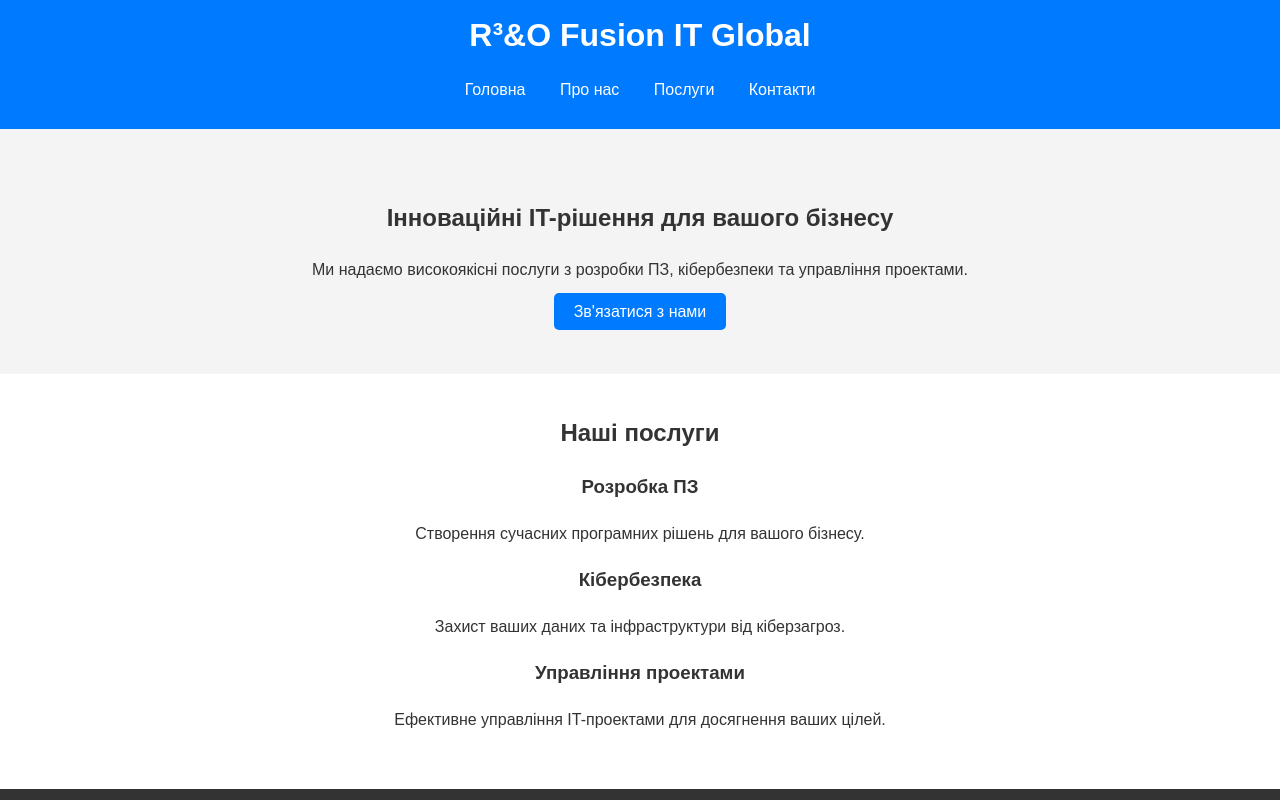
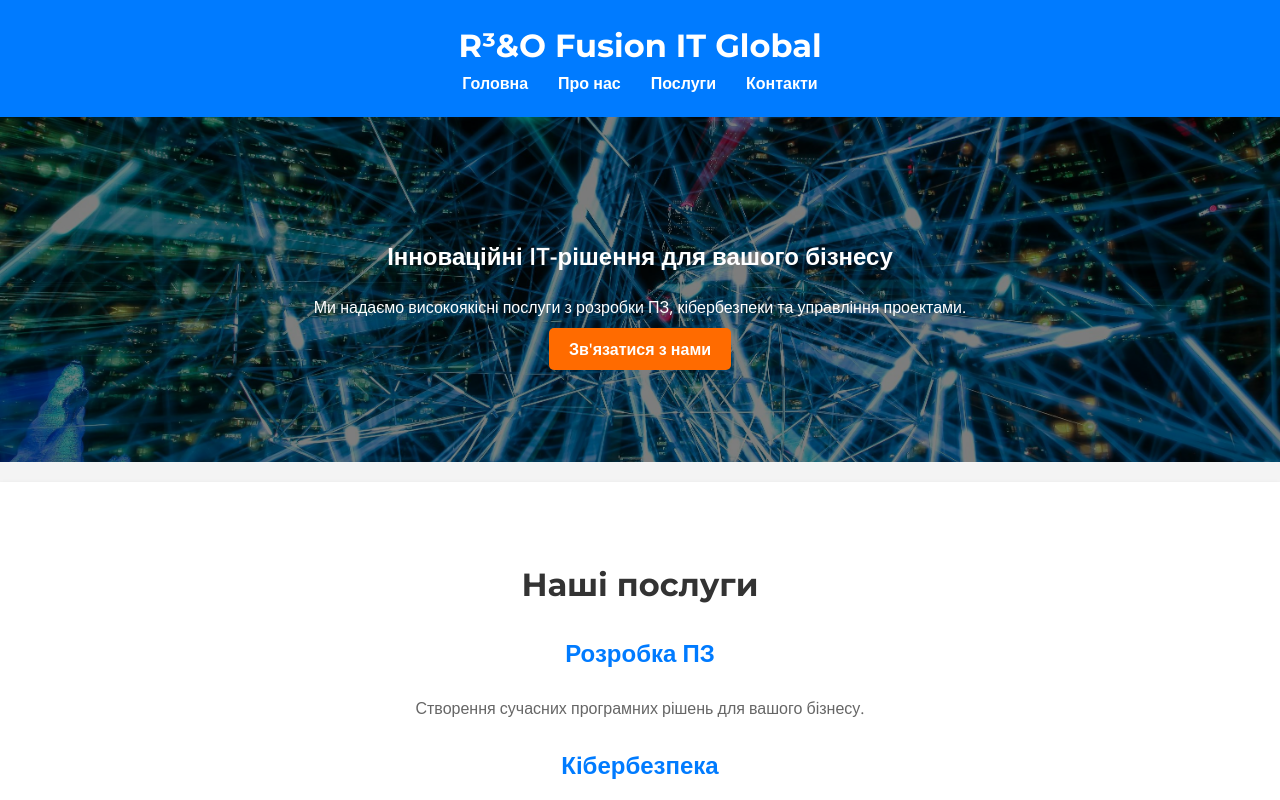
Before and after one commit to RodikaChorba/R-O_Fusion_IT_Global, a website: page src/index.html in a window 1280 px wide. Shown: the top 800 px of the page. Drawn offline with nearby package versions, Linux system fonts and the light colour scheme.

Commit message:
add home background

```diff
--- a/src/css/styles.css
+++ b/src/css/styles.css
@@ -1,63 +1,193 @@
+/* Загальні стилі */
 body {
   margin: 0;
   padding: 0;
+  background-color: #f4f4f4;
   color: #333;
-  font-family: Arial, sans-serif;
+  font-family: "Open Sans", sans-serif;
   line-height: 1.6;
 }
 
 header {
-  padding: 10px 0;
+  padding: 20px 0;
   background: #007bff;
   color: #fff;
+  box-shadow: 0 2px 5px rgba(0, 0, 0, 0.1);
   text-align: center;
 }
 
 header .logo h1 {
   margin: 0;
+  font-size: 2rem;
+  font-family: "Montserrat", sans-serif;
 }
 
 nav ul {
+  display: flex;
+  justify-content: center;
+  margin: 0;
   padding: 0;
   list-style: none;
 }
 
 nav ul li {
-  display: inline;
   margin: 0 15px;
 }
 
 nav ul li a {
   color: #fff;
+  font-weight: 600;
   text-decoration: none;
+  transition: color 0.3s ease;
 }
 
+nav ul li a:hover {
+  color: #ff6b00;
+}
+
+/* Секція Hero */
+
 .hero {
-  padding: 50px 20px;
-  background: #f4f4f4;
+  position: relative;
+  padding: 100px 20px;
+  background: url("../img/home.jpg") no-repeat center center/cover;
+  color: #fff;
   text-align: center;
 }
+
+.hero::before {
+  content: "";
+  position: absolute;
+  top: 0;
+  right: 0;
+  bottom: 0;
+  left: 0;
+  z-index: 1;
+  background: rgba(0, 0, 0, 0.5); /* Затемнення фону */
+}
+
+.hero h2,
+.hero p,
+.hero .cta-button {
+  position: relative;
+  z-index: 2;
+}
+
+/* .hero {
+  padding: 100px 20px;
+  background: url("tech-background.jpg") no-repeat center center/cover;
+  color: #242222;
+  text-align: center;
+} */
+
+/*
+.hero h2 {
+  margin-bottom: 20px;
+  font-size: 2.5rem;
+  font-family: "Montserrat", sans-serif;
+}
+
+.hero p {
+  max-width: 800px;
+  margin: 0 auto 30px;
+  font-size: 1.2rem;
+} */
 
 .cta-button {
   padding: 10px 20px;
   border-radius: 5px;
-  background: #007bff;
+  background: #ff6b00;
   color: #fff;
+  font-weight: 600;
   text-decoration: none;
+  transition: background 0.3s ease;
 }
 
+.cta-button:hover {
+  background: #e65c00;
+}
+
+/* Секції */
 .services-overview,
 .about-us,
 .services,
 .contact {
-  padding: 20px;
+  margin: 20px 0;
+  padding: 50px 20px;
+  background: #fff;
+  box-shadow: 0 2px 5px rgba(0, 0, 0, 0.1);
   text-align: center;
 }
 
+.services-overview h2,
+.about-us h2,
+.services h2,
+.contact h2 {
+  margin-bottom: 20px;
+  font-size: 2rem;
+  font-family: "Montserrat", sans-serif;
+}
+
+.service {
+  margin: 20px 0;
+}
+
+.service h3 {
+  color: #007bff;
+  font-size: 1.5rem;
+}
+
+.service p {
+  color: #666;
+  font-size: 1rem;
+}
+
+/* Форма зворотного зв'язку */
+.contact form {
+  max-width: 600px;
+  margin: 0 auto;
+  text-align: left;
+}
+
+.contact label {
+  display: block;
+  margin-bottom: 5px;
+  font-weight: 600;
+}
+
+.contact input,
+.contact textarea {
+  width: 100%;
+  margin-bottom: 20px;
+  padding: 10px;
+  border: 1px solid #ccc;
+  border-radius: 5px;
+}
+
+.contact button {
+  padding: 10px 20px;
+  border: none;
+  border-radius: 5px;
+  background: #007bff;
+  color: #fff;
+  font-weight: 600;
+  cursor: pointer;
+  transition: background 0.3s ease;
+}
+
+.contact button:hover {
+  background: #005bb5;
+}
+
+/* Футер */
 footer {
-  margin-top: 20px;
-  padding: 10px 0;
+  margin-top: 50px;
+  padding: 20px 0;
   background: #333;
   color: #fff;
   text-align: center;
 }
+
+footer p {
+  margin: 0;
+}
--- a/src/index.html
+++ b/src/index.html
@@ -4,7 +4,11 @@
     <meta charset="UTF-8" />
     <meta name="viewport" content="width=device-width, initial-scale=1.0" />
     <title>R³&O Fusion IT Global</title>
-    <link rel="stylesheet" href="css/styles.css" />
+    <link href="css/styles.css" rel="stylesheet" />
+    <link
+      href="https://fonts.googleapis.com/css2?family=Montserrat:wght@400;700&family=Open+Sans:wght@400;600&display=swap"
+      rel="stylesheet"
+    />
   </head>
   <body>
     <header>
@@ -27,7 +31,7 @@
         Ми надаємо високоякісні послуги з розробки ПЗ, кібербезпеки та
         управління проектами.
       </p>
-      <a href="contact.html" class="cta-button">Зв'язатися з нами</a>
+      <a class="cta-button" href="contact.html">Зв'язатися з нами</a>
     </section>
 
     <section class="services-overview">
```
Also changed, not shown: README.md, src/img/home.jpg (added).
